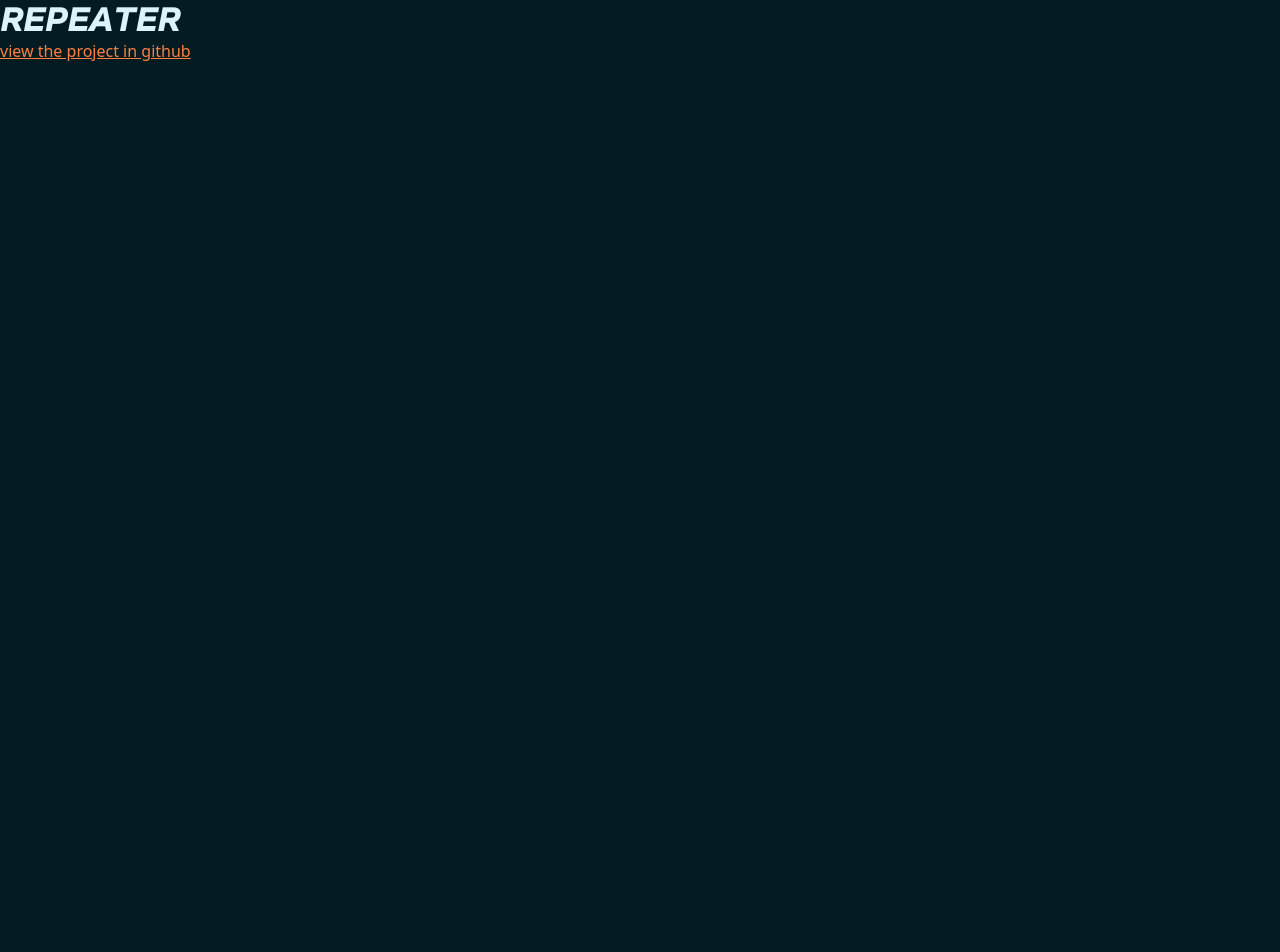
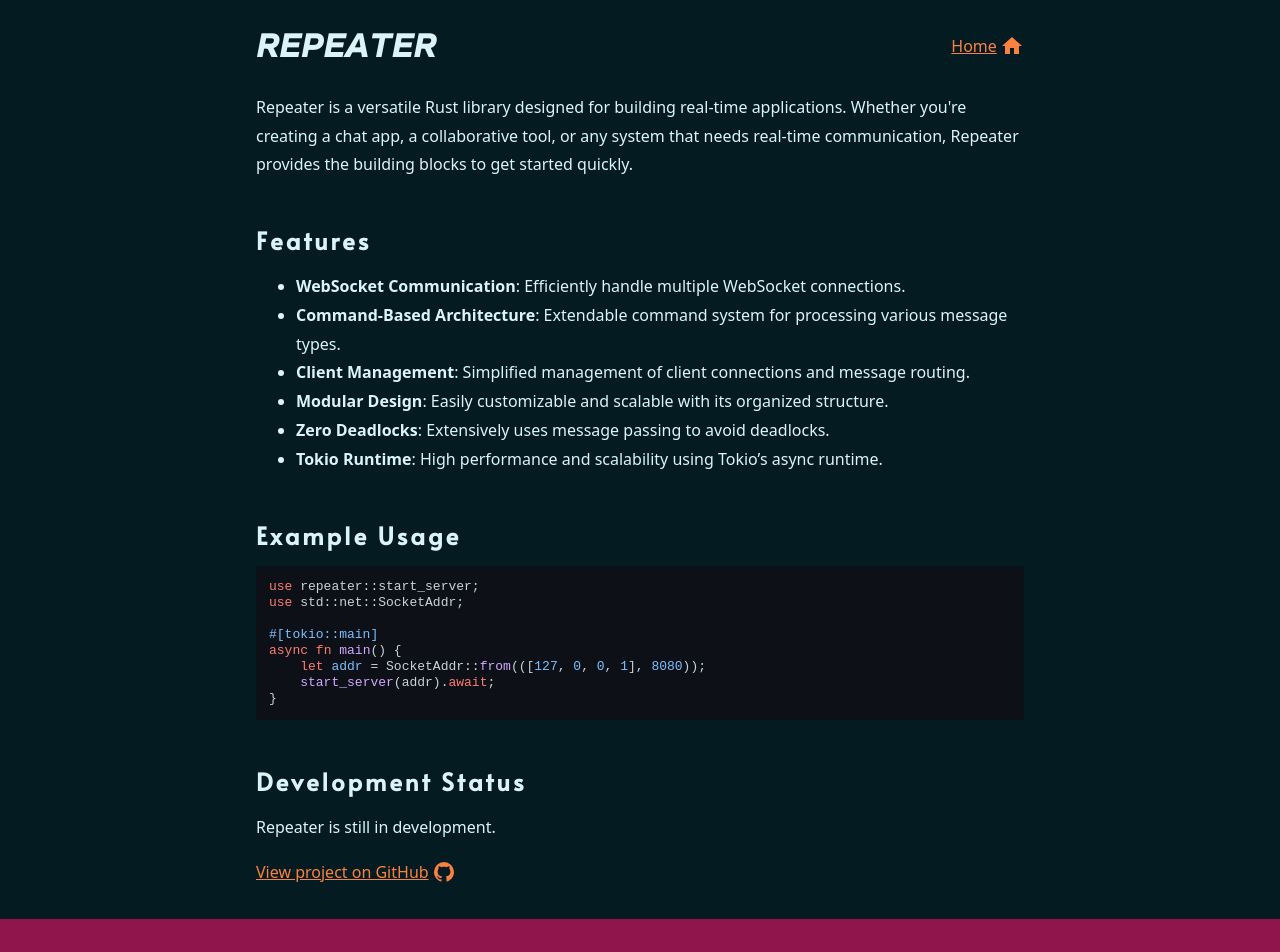
Before and after one commit to rmarinn/rmarinn.github.io, a SvelteKit app: page /repeater in a window 1280 px wide. Shown: the top 952 px of the page. Before the commit the page ends 800 px from the top, so only its background shows below. Built offline with nearby package versions, Linux system fonts and the light colour scheme; a web font is replaced by a local one.

Commit message:
feat: create repeater page

```diff
--- a/package.json
+++ b/package.json
@@ -20,5 +20,8 @@
 		"typescript": "^5.0.0",
 		"vite": "^5.0.3"
 	},
-	"type": "module"
+	"type": "module",
+	"dependencies": {
+		"highlight.js": "^11.10.0"
+	}
 }
--- a/src/routes/repeater/+page.svelte
+++ b/src/routes/repeater/+page.svelte
@@ -1,2 +1,205 @@
-<h1 class="repeater">REPEATER</h1>
-<a href="https://github.com/rmarinn/repeater">view the project in github</a>
+<script lang="ts">
+	import { onMount } from "svelte";
+	import Footer from "../Footer.svelte";
+
+	import hljs from "highlight.js/lib/core";
+	import rust from "highlight.js/lib/languages/rust";
+	import "highlight.js/styles/github-dark.css";
+	hljs.registerLanguage("rust", rust);
+	let codeBlock: HTMLElement;
+
+	onMount(() => {
+		hljs.highlightElement(codeBlock);
+	});
+</script>
+
+<svelte:head>
+	<title>Repeater - Real-Time Communication with Rust</title>
+	<meta
+		name="description"
+		content="Repeater is a Rust library designed for real-time applications. Features include WebSocket support, command-based architecture, and easy client management."
+	/>
+	<meta
+		name="keywords"
+		content="Repeater, Rust, real-time applications, WebSocket, Tokio, command-based architecture, client management, Rust library, real-time communication, open source"
+	/>
+	<meta name="author" content="Richard Marin" />
+	<meta name="viewport" content="width=device-width, initial-scale=1.0" />
+	<meta
+		property="og:title"
+		content="Repeater - Real-Time Communication with Rust"
+	/>
+	<meta
+		property="og:description"
+		content="Repeater is a versatile Rust library designed for building real-time applications."
+	/>
+	<meta property="og:url" content="https://rmarinn.github.io/repeater" />
+</svelte:head>
+
+<main>
+	<header>
+		<h1 class="repeater">REPEATER</h1>
+		<nav>
+			<a href="/" class="home-link">Home <span class="icon-home"></span></a>
+		</nav>
+	</header>
+
+	<section>
+		<p>
+			Repeater is a versatile Rust library designed for building real-time
+			applications. Whether you're creating a chat app, a collaborative tool, or
+			any system that needs real-time communication, Repeater provides the
+			building blocks to get started quickly.
+		</p>
+	</section>
+
+	<section>
+		<h2>Features</h2>
+		<ul class="project-features">
+			<li>
+				<strong>WebSocket Communication</strong>: Efficiently handle multiple
+				WebSocket connections.
+			</li>
+			<li>
+				<strong>Command-Based Architecture</strong>: Extendable command system
+				for processing various message types.
+			</li>
+			<li>
+				<strong>Client Management</strong>: Simplified management of client
+				connections and message routing.
+			</li>
+			<li>
+				<strong>Modular Design</strong>: Easily customizable and scalable with
+				its organized structure.
+			</li>
+			<li>
+				<strong>Zero Deadlocks</strong>: Extensively uses message passing to
+				avoid deadlocks.
+			</li>
+			<li>
+				<strong>Tokio Runtime</strong>: High performance and scalability using
+				Tokio’s async runtime.
+			</li>
+		</ul>
+	</section>
+
+	<section>
+		<h2>Example Usage</h2>
+		<pre><code bind:this={codeBlock} class="rust"
+				>{`use repeater::start_server;
+use std::net::SocketAddr;
+
+#[tokio::main]
+async fn main() {
+    let addr = SocketAddr::from(([127, 0, 0, 1], 8080));
+    start_server(addr).await;
+}
+`}</code
+			></pre>
+	</section>
+
+	<section>
+		<h2>Development Status</h2>
+		<p>Repeater is still in development.</p>
+		<a
+			href="https://github.com/rmarinn/repeater"
+			target="_blank"
+			rel="noopener"
+			title="View the Repeater project on GitHub"
+			class="github-link"
+			>View project on GitHub <span class="icon-github"></span>
+		</a>
+	</section>
+</main>
+
+<Footer />
+
+<style lang="scss">
+	@import "$lib/styles/colors";
+
+	h1 {
+		font-size: 2rem;
+	}
+
+	h2,
+	h3 {
+		letter-spacing: 0.18rem;
+	}
+
+	h2 {
+		margin-top: 1rem;
+	}
+
+	main {
+		padding: 2rem;
+		min-height: calc(100svh - 12rem);
+		max-width: 48rem;
+		margin: auto;
+
+		display: flex;
+		flex-direction: column;
+		gap: 2rem;
+		line-height: 1.8rem;
+	}
+
+	section {
+		display: flex;
+		flex-direction: column;
+		gap: 1rem;
+	}
+
+	.github-link {
+		width: 80%;
+		color: $accent;
+		display: flex;
+		justify-content: start;
+		align-items: center;
+		gap: 0.2rem;
+
+		.icon-github {
+			display: inline-block;
+			width: 1.5rem;
+			height: 1.5rem;
+			background-color: currentColor;
+			--svg: url("$lib/imgs/mdi-github.svg");
+			mask-image: var(--svg);
+			mask-repeat: no-repeat;
+			mask-size: 100% 100%;
+			-webkit-mask-image: var(--svg);
+			-webkit-mask-repeat: no-repeat;
+			-webkit-mask-size: 100% 100%;
+		}
+	}
+
+	header {
+		display: flex;
+		h1 {
+			flex-grow: 1;
+		}
+	}
+
+	.home-link {
+		color: $accent;
+		display: flex;
+		align-items: center;
+		gap: 0.2rem;
+
+		.icon-home {
+			display: inline-block;
+			width: 1.5rem;
+			height: 1.5rem;
+			background-color: currentColor;
+			--svg: url("$lib/imgs/mdi-home.svg");
+			mask-image: var(--svg);
+			mask-repeat: no-repeat;
+			mask-size: 100% 100%;
+			-webkit-mask-image: var(--svg);
+			-webkit-mask-repeat: no-repeat;
+			-webkit-mask-size: 100% 100%;
+		}
+	}
+
+	code {
+		line-height: 1rem;
+	}
+</style>
```
Also changed, not shown: 1 other file (tests, documents, lock files or other folders).
